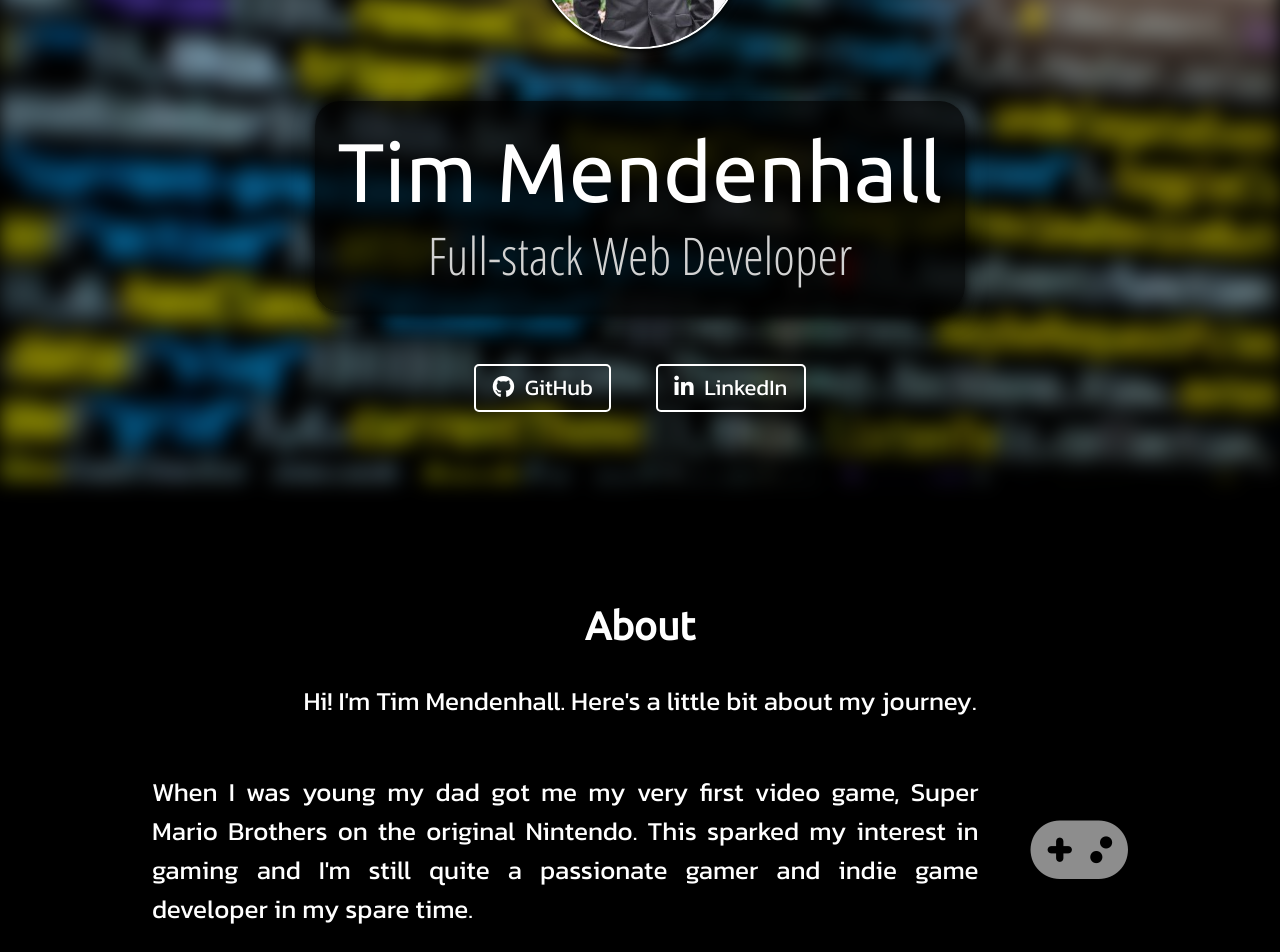
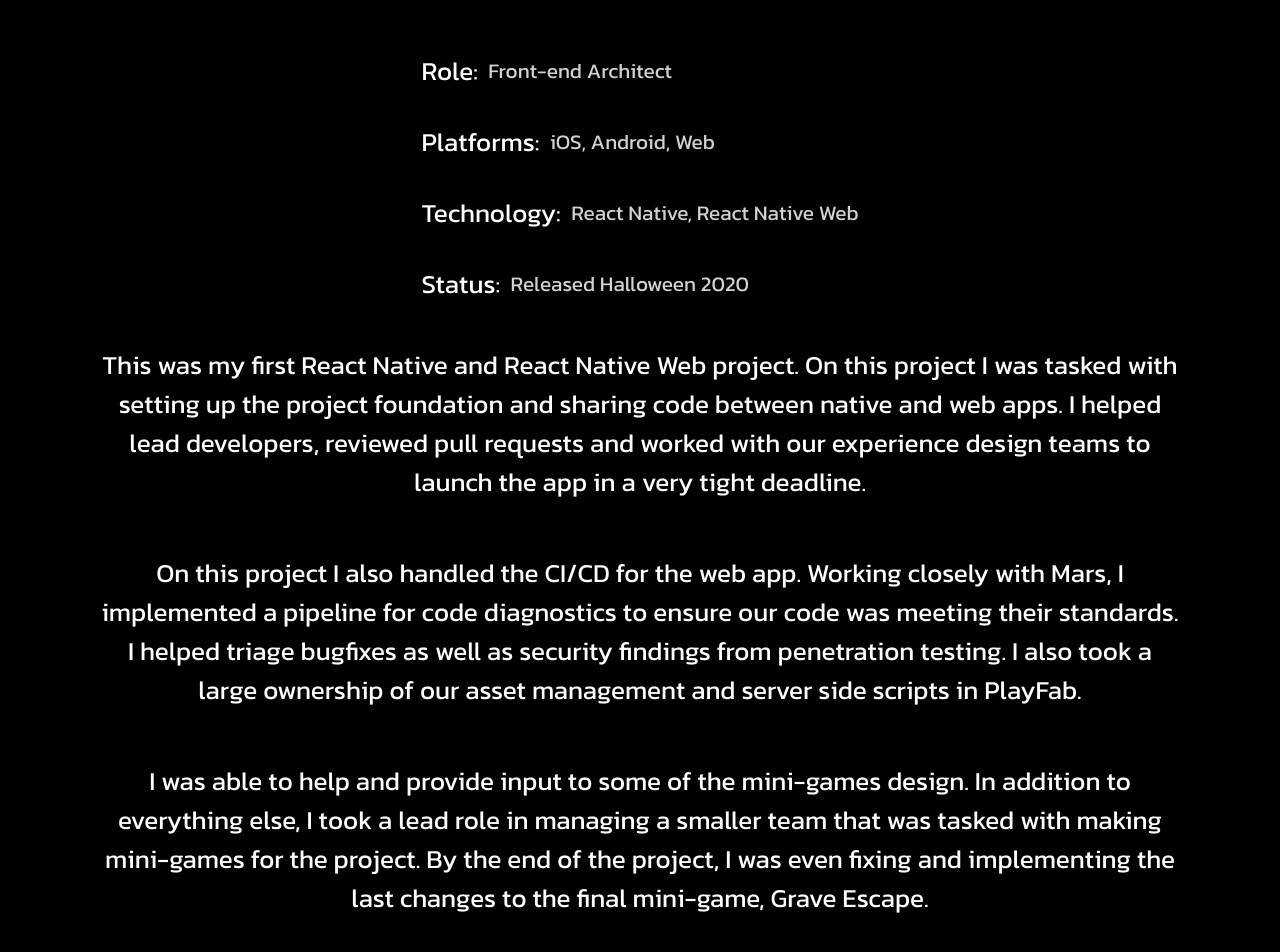
Before and after one commit to timmendenhall/timmendenhall.com, a React (Create React App) app: page /#/mars in a window 1280 px wide. Shown: the part 320-1272 px from the top of the page. Built offline with nearby package versions, Linux system fonts and the light colour scheme.

Commit message:
Adding a start to the ATI / Mars work pages

```diff
--- a/src/App.js
+++ b/src/App.js
@@ -1,19 +1,23 @@
-import { BrowserRouter as Router, Switch, Route } from 'react-router-dom';
+import { HashRouter, Route, Switch } from 'react-router-dom';
 
 import './App.css';
 import { NavBar } from './components/NavBar';
 import { Home } from './pages/Home';
 import { ATI } from './pages/work/ATI';
+import { Mars } from './pages/work/Mars';
 import { Footer } from './components/Footer';
 
 function App() {
   return (
-    <Router>
+    <HashRouter>
       <div className="App">
         <NavBar />
         <Switch>
           <Route path="/ati">
             <ATI />
+          </Route>
+          <Route path="/mars">
+            <Mars />
           </Route>
           <Route path="/">
             <Home />
@@ -21,7 +25,7 @@ function App() {
         </Switch>
         <Footer />
       </div>
-    </Router>
+    </HashRouter>
   );
 }
 
--- a/src/components/Welcome/Welcome.css
+++ b/src/pages/Home/Welcome/Welcome.css
@@ -5,7 +5,7 @@
   position: absolute;
   top: 0;
   left: 0;
-  background-image: url(./background.jpg);
+  background-image: url(background.jpg);
   background-size: cover;
   filter: blur(10px);
 }
--- a/src/components/Welcome/index.js
+++ b/src/pages/Home/Welcome/index.js
@@ -1,6 +1,6 @@
 import React from 'react';
 import './Welcome.css';
-import { SocialBar } from '../SocialBar';
+import { SocialBar } from '../../../components/SocialBar';
 import profileImage from './profile-pic.jpg';
 
 export const Welcome = () => {
--- a/src/components/Work/index.js
+++ b/src/pages/Home/Work/index.js
@@ -1,6 +1,6 @@
 import React from 'react';
 import './Work.css';
-import { WorkItem } from '../WorkItem';
+import { WorkItem } from '../../../components/WorkItem';
 
 export const Work = () => {
   return (
--- a/src/pages/Home/index.js
+++ b/src/pages/Home/index.js
@@ -1,6 +1,6 @@
-import { Welcome } from '../../components/Welcome';
-import { About } from '../../components/About';
-import { Work } from '../../components/Work';
+import { Welcome } from './Welcome';
+import { About } from './About';
+import { Work } from './Work';
 
 export const Home = () => {
   return (
--- /dev/null
+++ b/src/pages/work/Mars/Mars.css
@@ -0,0 +1,12 @@
+.work__carousel-image {
+    display: flex;
+    justify-content: center;
+    align-items: center;
+    width: 100%;
+    height: 100%;
+}
+
+.work__carousel-image img {
+    height: 15em;
+    /*width: 15em;*/
+}
--- /dev/null
+++ b/src/pages/work/Mars/index.js
@@ -0,0 +1,44 @@
+import React from 'react';
+
+import './Mars.css';
+
+import { WorkInfo } from '../../../components/WorkInfo';
+import { WorkInfoRow } from '../../../components/WorkInfoRow';
+
+export const Mars = () => {
+  return (
+    <section className="page__container">
+      <h1>Mars</h1>
+      <h2>Treat Town</h2>
+
+      <WorkInfo>
+        <WorkInfoRow name="Role" value="Front-end Architect" />
+        <WorkInfoRow name="Platforms" value="iOS, Android, Web" />
+        <WorkInfoRow name="Technology" value="React Native, React Native Web" />
+        <WorkInfoRow name="Status" value="Released Halloween 2020" />
+      </WorkInfo>
+
+      <p>
+        This was my first React Native and React Native Web project. On this
+        project I was tasked with setting up the project foundation and sharing
+        code between native and web apps. I helped lead developers, reviewed
+        pull requests and worked with our experience design teams to launch the
+        app in a very tight deadline.
+      </p>
+      <p>
+        On this project I also handled the CI/CD for the web app. Working
+        closely with Mars, I implemented a pipeline for code diagnostics to
+        ensure our code was meeting their standards. I helped triage bugfixes as
+        well as security findings from penetration testing. I also took a large
+        ownership of our asset management and server side scripts in PlayFab.
+      </p>
+      <p>
+        I was able to help and provide input to some of the mini-games design.
+        In addition to everything else, I took a lead role in managing a smaller
+        team that was tasked with making mini-games for the project. By the end
+        of the project, I was even fixing and implementing the last changes to
+        the final mini-game, Grave Escape.
+      </p>
+    </section>
+  );
+};
```
Also changed, not shown: src/pages/Home/About/About.css (renamed from src/components/About/About.css), src/pages/Home/About/index.js (renamed from src/components/About/index.js), src/pages/Home/Welcome/background.jpg (renamed from src/components/Welcome/background.jpg), src/pages/Home/Welcome/profile-pic.jpg (renamed from src/components/Welcome/profile-pic.jpg), src/pages/Home/Work/Work.css (renamed from src/components/Work/Work.css).
